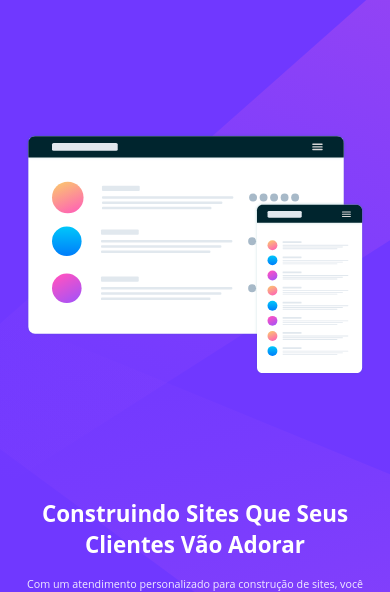
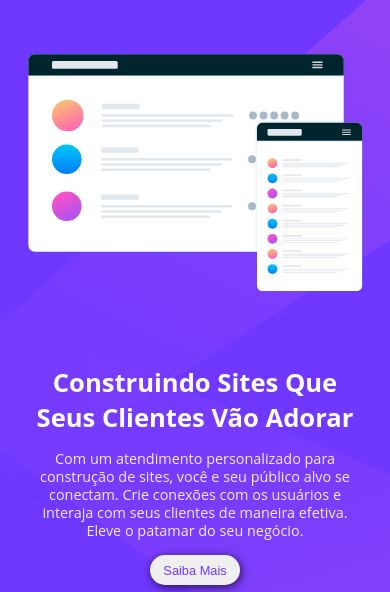
Before and after one commit to QuiLion7/simplelandingpage, a plain HTML site: page index.html in a window 390 px wide. Shown: the part 73-665 px from the top of the page. Drawn offline with Linux system fonts and the light colour scheme; files whose address does not match are found by name.

Commit message:
Atualizando respinsividade II

```diff
--- a/assets/css/style.css
+++ b/assets/css/style.css
@@ -157,6 +157,7 @@ a {
     }
 }
 @media (max-width: 770px) {
+
     section {
         height: 60vh;
     }
@@ -165,13 +166,13 @@ a {
         height: auto;
     }
     .text {
-        padding: 0px 30px;
+        padding: 0px 40px;
     }
     h2 {
-        font-size: 1.4rem;
+        font-size: 1.5rem;
     }
     p {
-        font-size: 0.67rem;
+        font-size: 0.7rem;
         line-height: 18px;
         margin:15px 0;
     }
@@ -191,7 +192,7 @@ a {
         margin: 0 25px;
     }
     header {
-        height: 10vh;
+        height: 8vh;
     }
     footer {
         height:60px;
@@ -207,19 +208,27 @@ a {
     }
     .container {
         flex-direction: column;
-        height: 90%;
+        height: 70%;
     }
     .container-illustration {
-        flex: 0.85;
+        flex: 1;
         background-position:center;
         margin-top: 0;
-        margin: 20px 0px;
     }
     .text {
         flex: 0;
         text-align: center;
         align-items: center;
+        margin-top: 15px;
         padding: 0;
         color: #FFF;
     }
+    h2 {
+        font-size: 1.6rem;
+    }
+    p {
+        font-size: 0.9rem;
+        line-height: 18px;
+        margin:15px 0;
+    }
 }
```
